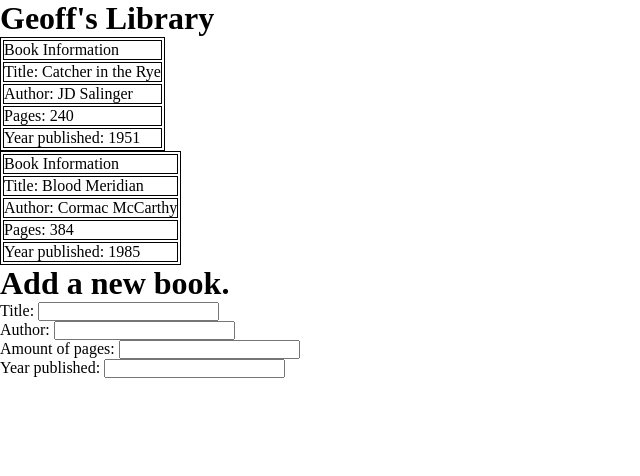
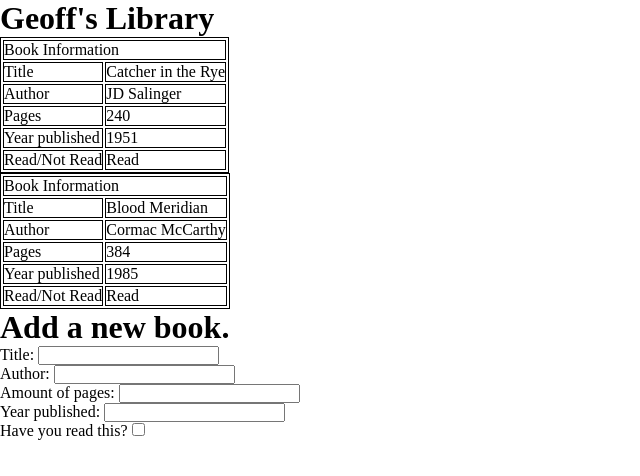
Before and after one commit to waitegeoff2/book-library, a plain HTML site: page index.html in a window 1280 px wide. Shown: the whole page, without its empty margins (0-640 px from the left). Drawn offline with Linux system fonts and the light colour scheme.

Commit message:
Add functionality for read/not read the book

```diff
--- a/index.html
+++ b/index.html
@@ -42,6 +42,12 @@
                 </label>
                 <input type="text" id="year" name="year" required>
             </p>
+            <p>
+                <label for="read">
+                    <span id="add-book-read">Have you read this?</span>
+                </label>
+                <input type="checkbox" id="read" name="read" required>
+            </p>
 
          </form>
     </div>
--- a/java-book.js
+++ b/java-book.js
@@ -2,21 +2,22 @@ const bookLibrary = document.querySelector(".book-list");
 
 const myLibrary = [];
 
-function Book(title, author, pages, year) {
+function Book(title, author, pages, year, read) {
     // this is the constructor
     this.title = title;
     this.author = author;
     this.pages = pages;
     this.year = year;
+    this.read = read;
 
     this.info = function() {
         return [this.title + " by " + this.author + ". Book has " + this.pages + " pages. Book was published in " + this.year + "."]
     };
 }
 
-function addBookToLibrary(title, author, pages, year) {
+function addBookToLibrary(title, author, pages, year, read) {
     // take params, create a book THEN STORE IT IN ARRAY
-    let newBook = new Book(title, author, pages, year);
+    let newBook = new Book(title, author, pages, year, read);
     myLibrary.push(newBook);
 
     // after adding book to library array, then run display library function to add it to HTML
@@ -35,6 +36,8 @@ function displayLibrary() {
         libraryTable.classList.add("libraryTable");
         bookLibrary.appendChild(libraryTable);
 
+        // Top row
+
         const titleRow = document.createElement("tr");
         titleRow.classList.add("titleRow");
         libraryTable.appendChild(titleRow);
@@ -42,43 +45,88 @@ function displayLibrary() {
         const titleTableContent = document.createElement("td");
         titleTableContent.classList.add("titleTableContent");
         titleTableContent.textContent = "Book Information";
+        titleTableContent.colSpan=2;
         titleRow.appendChild(titleTableContent);
+
+        // book title row
 
         const bookRowOne = document.createElement("tr");
         bookRowOne.classList.add("bookRowOne");
         libraryTable.appendChild(bookRowOne);
 
+        const titleLeft = document.createElement("td");
+        titleLeft.classList.add("leftColumn");
+        titleLeft.textContent = "Title";
+        bookRowOne.appendChild(titleLeft);
+
         const titleContent = document.createElement("td");
         titleContent.classList.add("titleContent");
-        titleContent.textContent = "Title: " + arrayItem.title.toString();
+        titleContent.textContent = arrayItem.title.toString();
         bookRowOne.appendChild(titleContent);
+
+        // author row
 
         const bookRowTwo = document.createElement("tr");
         bookRowTwo.classList.add("bookRowTwo");
         libraryTable.appendChild(bookRowTwo);
 
+        const authorContentLeft = document.createElement("td");
+        authorContentLeft.classList.add("leftColumn");
+        authorContentLeft.textContent = "Author";
+        bookRowTwo.appendChild(authorContentLeft);
+
         const authorContent = document.createElement("td");
         authorContent.classList.add("authorContent");
-        authorContent.textContent = "Author: " + arrayItem.author.toString();
+        authorContent.textContent = arrayItem.author.toString();
         bookRowTwo.appendChild(authorContent);
 
+        // pages row
+
         const bookRowThree = document.createElement("tr");
-        bookRowThree.classList.add("bookRowTwo");
+        bookRowThree.classList.add("bookRowThree");
         libraryTable.appendChild(bookRowThree);
+
+        const pagesContentLeft = document.createElement("td");
+        pagesContentLeft.classList.add("leftColumn");
+        pagesContentLeft.textContent = "Pages";
+        bookRowThree.appendChild(pagesContentLeft);
 
         const pagesContent = document.createElement("td");
         pagesContent.classList.add("pagesContent");
-        pagesContent.textContent = "Pages: " + arrayItem.pages.toString();
+        pagesContent.textContent = arrayItem.pages.toString();
         bookRowThree.appendChild(pagesContent);
 
+        // year row
+
         const bookRowFour = document.createElement("tr");
-        bookRowFour.classList.add("bookRowTwo");
+        bookRowFour.classList.add("bookRowFour");
         libraryTable.appendChild(bookRowFour);
+
+        const yearContentLeft = document.createElement("td");
+        yearContentLeft.classList.add("leftColumn");
+        yearContentLeft.textContent = "Year published";
+        bookRowFour.appendChild(yearContentLeft);
 
         const yearContent = document.createElement("td");
         yearContent.classList.add("yearContent");
-        yearContent.textContent = "Year published: " + arrayItem.year.toString();
+        yearContent.textContent = arrayItem.year.toString();
         bookRowFour.appendChild(yearContent);
+
+        // read row
+
+        const bookRowFive = document.createElement("tr");
+        bookRowFive.classList.add("bookRowFive");
+        libraryTable.appendChild(bookRowFive);
+
+        const readContentLeft = document.createElement("td");
+        readContentLeft.classList.add("leftColumn");
+        readContentLeft.textContent = "Read/Not Read";
+        bookRowFive.appendChild(readContentLeft);
+
+        const readContent = document.createElement("td");
+        readContent.classList.add("readContent");
+        readContent.textContent = arrayItem.read.toString();
+        bookRowFive.appendChild(readContent);
 
     };
 
@@ -96,9 +144,9 @@ console.log(typeof catcherInTheRye);
 
 console.log(catcherInTheRye);
 
-addBookToLibrary("Catcher in the Rye", "JD Salinger", "240", "1951");
+addBookToLibrary("Catcher in the Rye", "JD Salinger", "240", "1951", "Read");
 
-addBookToLibrary("Blood Meridian", "Cormac McCarthy", "384", "1985");
+addBookToLibrary("Blood Meridian", "Cormac McCarthy", "384", "1985", "Read");
 
 console.log(myLibrary);
 
```
